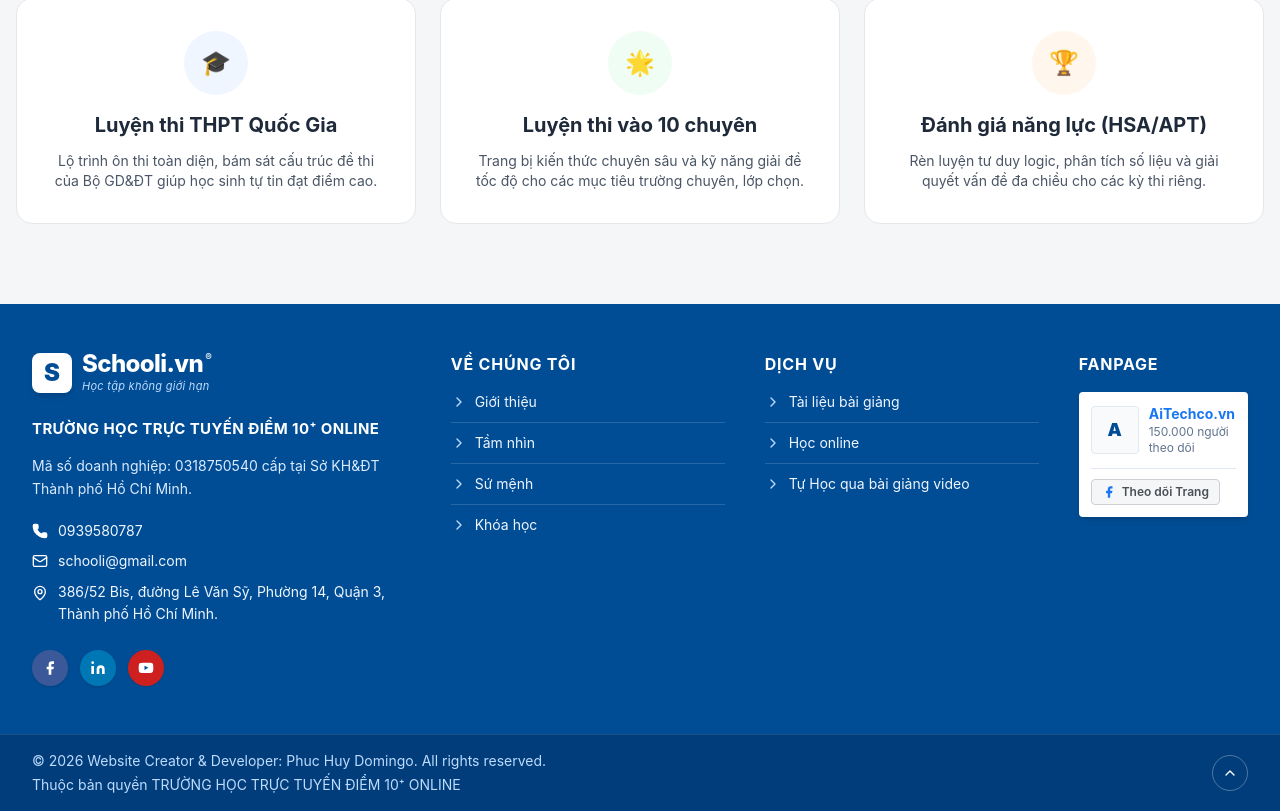
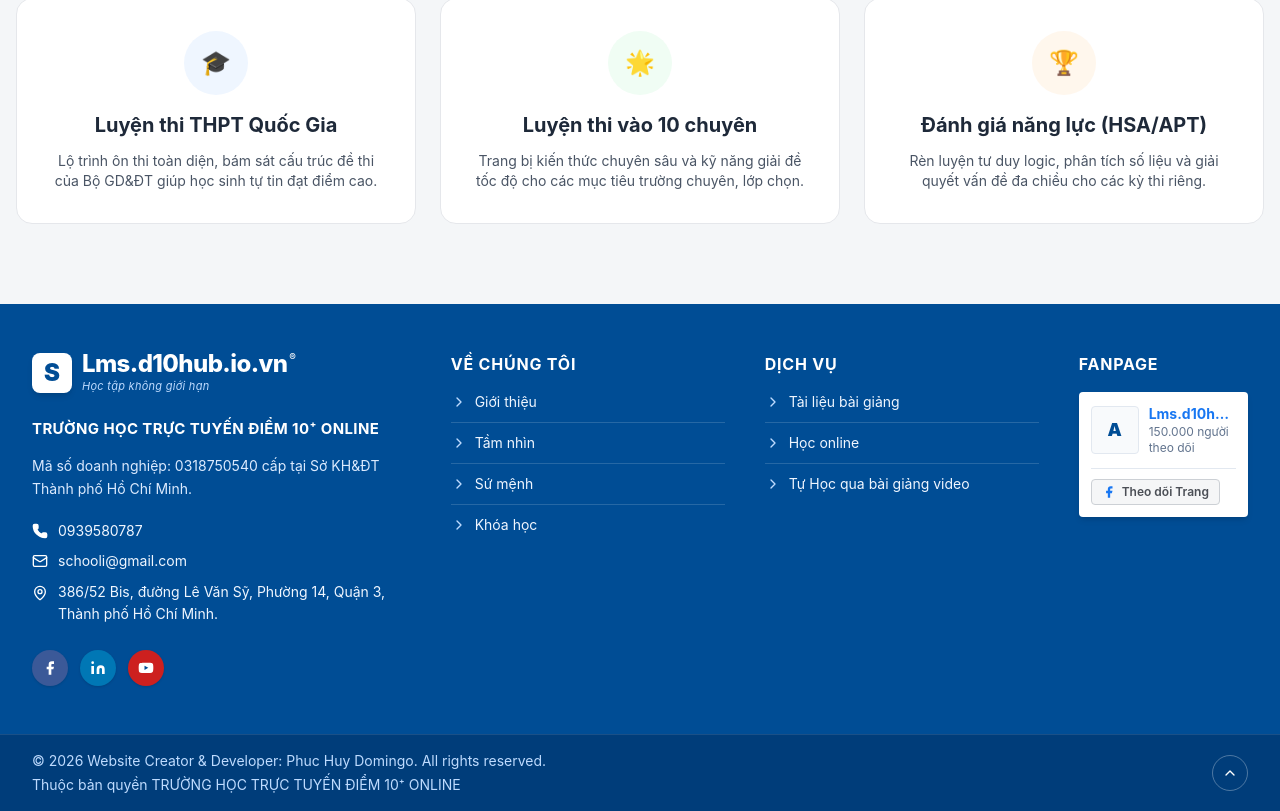
Before and after one commit to mathbanviet/d10-platform, a Next.js app in the folder apps/web/: page / in a window 1280 px wide. Shown: the part 774-1585 px from the top of the page. Built offline with nearby package versions, Linux system fonts and the light colour scheme.

Commit message:
Tieu de chan trang 5

```diff
--- a/apps/web/app/Footer.tsx
+++ b/apps/web/app/Footer.tsx
@@ -59,7 +59,7 @@ export default function Footer() {
               <div className="flex flex-col">
                 <div className="flex items-start">
                   <span className="text-2xl font-extrabold tracking-tight text-white leading-none">
-                    Schooli.vn
+                    Lms.d10hub.io.vn
                   </span>
                   <span className="text-[10px] font-bold ml-0.5 -mt-0.5">®</span>
                 </div>
@@ -90,7 +90,7 @@ export default function Footer() {
               <li className="flex items-center gap-2.5">
                 <Mail className="w-4 h-4 text-white shrink-0" />
                 <a
-                  href="mailto:schooli@gmail.com"
+                  href="mailto: tvkh.diem10cong@gmail.com"
                   className="hover:text-amber-300 transition-colors"
                 >
                   schooli@gmail.com
@@ -202,7 +202,7 @@ export default function Footer() {
                     rel="noopener noreferrer"
                     className="font-bold text-[#1877f2] hover:underline text-sm block truncate"
                   >
-                    AiTechco.vn
+                    Lms.d10hub.io.vn
                   </a>
                   <span className="text-xs text-slate-500 block">
                     150.000 người theo dõi
```
